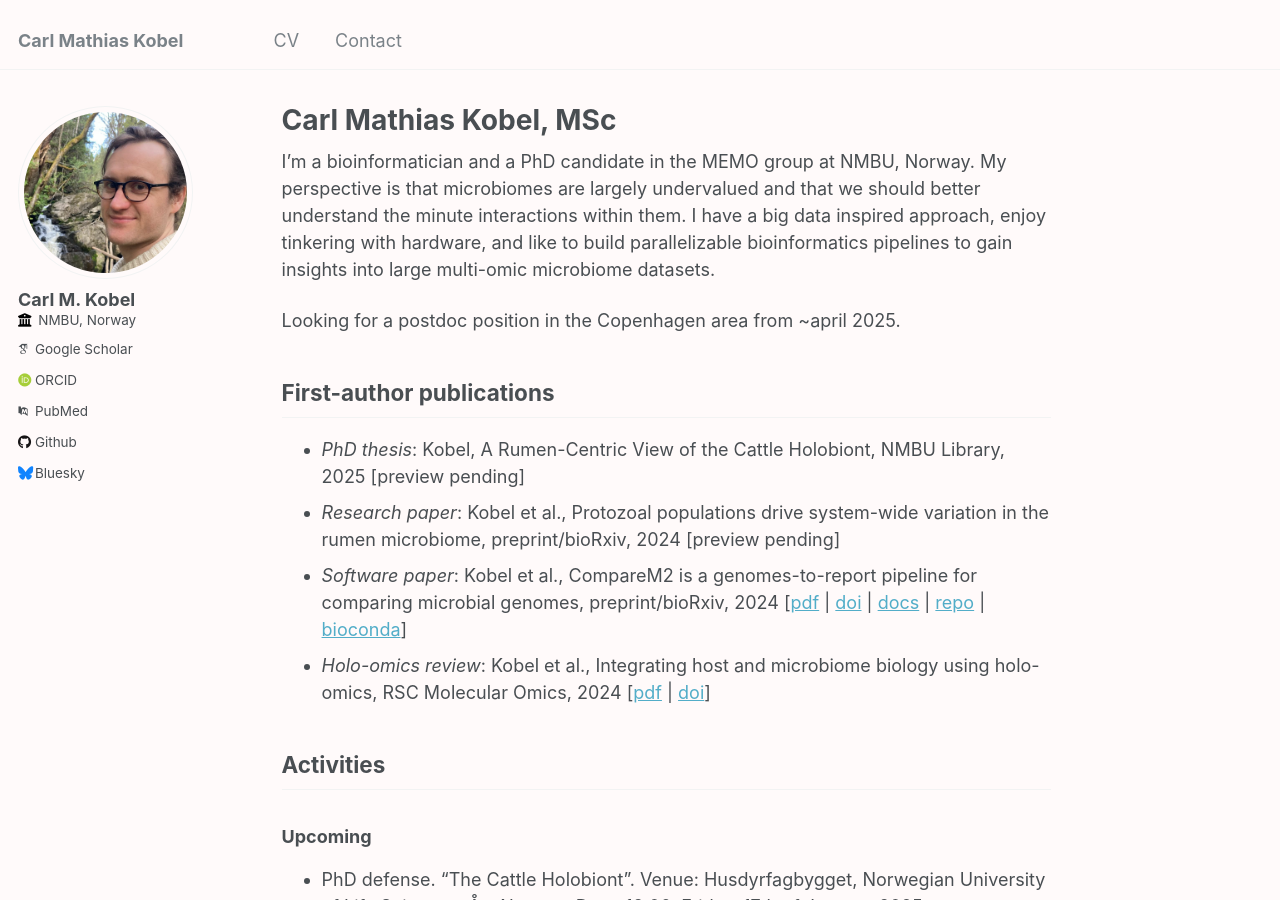
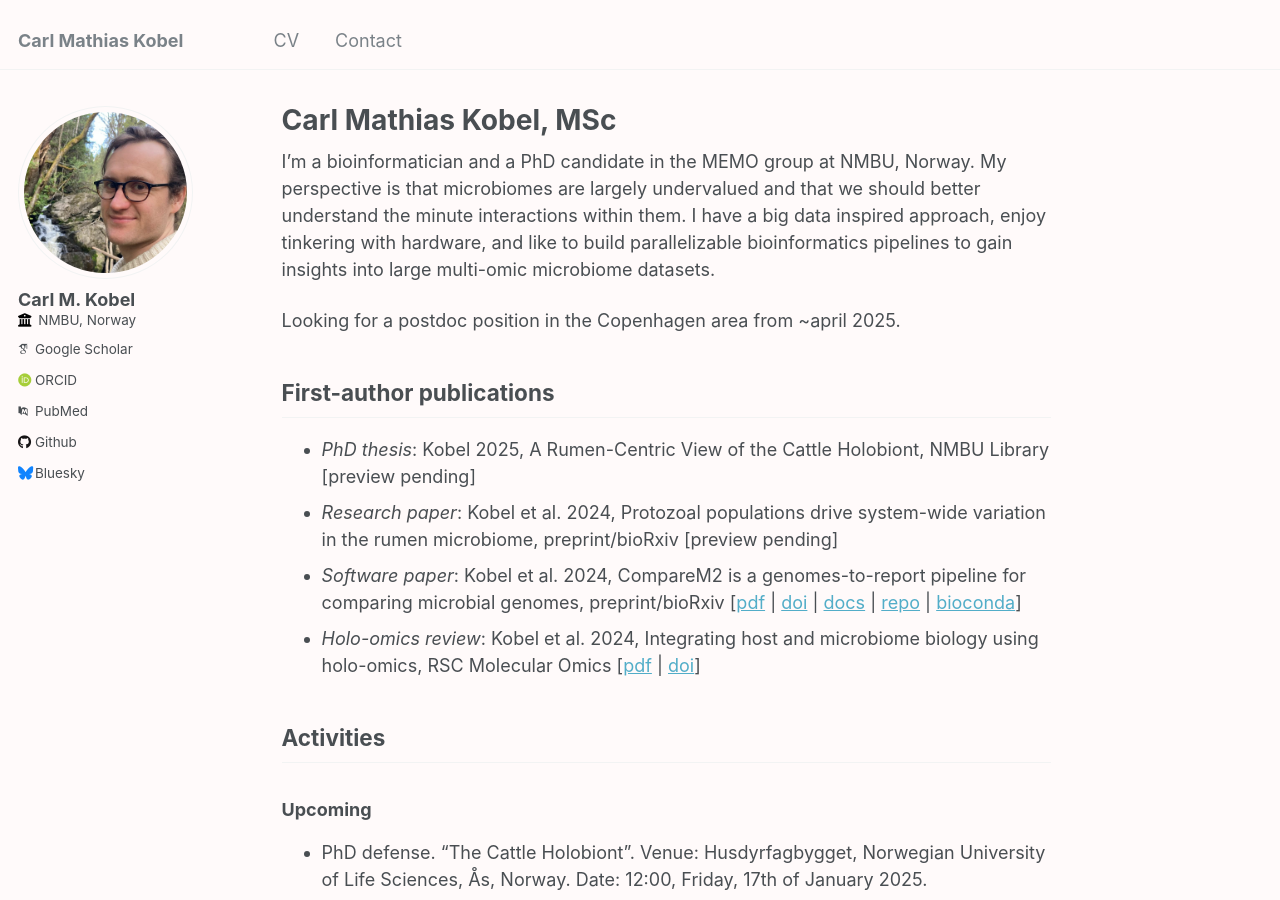
Before and after one commit to cmkobel/cmkobel.github.io, a Jekyll site: the page built from _pages/about.md, in a window 1280 px wide and 900 px high. Built offline with Jekyll 4.4.1, drawn with Linux system fonts in a browser that asks for light colours; some web fonts are replaced.

```diff
--- a/_pages/about.md
+++ b/_pages/about.md
@@ -14,10 +14,10 @@ Looking for a postdoc position in the Copenhagen area from ~april 2025.
 
 ## First-author publications
 
-  - *PhD thesis*: Kobel, A Rumen-Centric View of the Cattle Holobiont, NMBU Library, 2025 [preview pending]
-  - *Research paper*: Kobel et al., Protozoal populations drive system-wide variation in the rumen microbiome, preprint/bioRxiv, 2024 [preview pending]
-  - *Software paper*: Kobel et al., CompareM2 is a genomes-to-report pipeline for comparing microbial genomes, preprint/bioRxiv, 2024 [[pdf](https://www.biorxiv.org/content/10.1101/2024.07.12.603264v2.full.pdf) \| [doi](https://doi.org/10.1101/2024.07.12.603264 ) \| [docs](https://comparem2.readthedocs.io/) \| [repo](https://github.com/cmkobel/CompareM2) \| [bioconda](https://anaconda.org/bioconda/comparem2)]
-  - *Holo-omics review*: Kobel et al., Integrating host and microbiome biology using holo-omics, RSC Molecular Omics, 2024 [[pdf](https://github.com/cmkobel/cmkobel.github.io/raw/master/files/Kobel%20et%20al.%202024%20-%20Integrating%20host%20and%20microbiome%20biology%20using%20holo-omics.pdf) \| [doi](https://doi.org/10.1039/D4MO00017J)]
+  - *PhD thesis*: Kobel 2025, A Rumen-Centric View of the Cattle Holobiont, NMBU Library [preview pending]
+  - *Research paper*: Kobel et al. 2024, Protozoal populations drive system-wide variation in the rumen microbiome, preprint/bioRxiv [preview pending]
+  - *Software paper*: Kobel et al. 2024, CompareM2 is a genomes-to-report pipeline for comparing microbial genomes, preprint/bioRxiv [[pdf](https://www.biorxiv.org/content/10.1101/2024.07.12.603264v2.full.pdf) \| [doi](https://doi.org/10.1101/2024.07.12.603264 ) \| [docs](https://comparem2.readthedocs.io/) \| [repo](https://github.com/cmkobel/CompareM2) \| [bioconda](https://anaconda.org/bioconda/comparem2)]
+  - *Holo-omics review*: Kobel et al. 2024, Integrating host and microbiome biology using holo-omics, RSC Molecular Omics [[pdf](https://github.com/cmkobel/cmkobel.github.io/raw/master/files/Kobel%20et%20al.%202024%20-%20Integrating%20host%20and%20microbiome%20biology%20using%20holo-omics.pdf) \| [doi](https://doi.org/10.1039/D4MO00017J)]
 
 ## Activities
 
```
